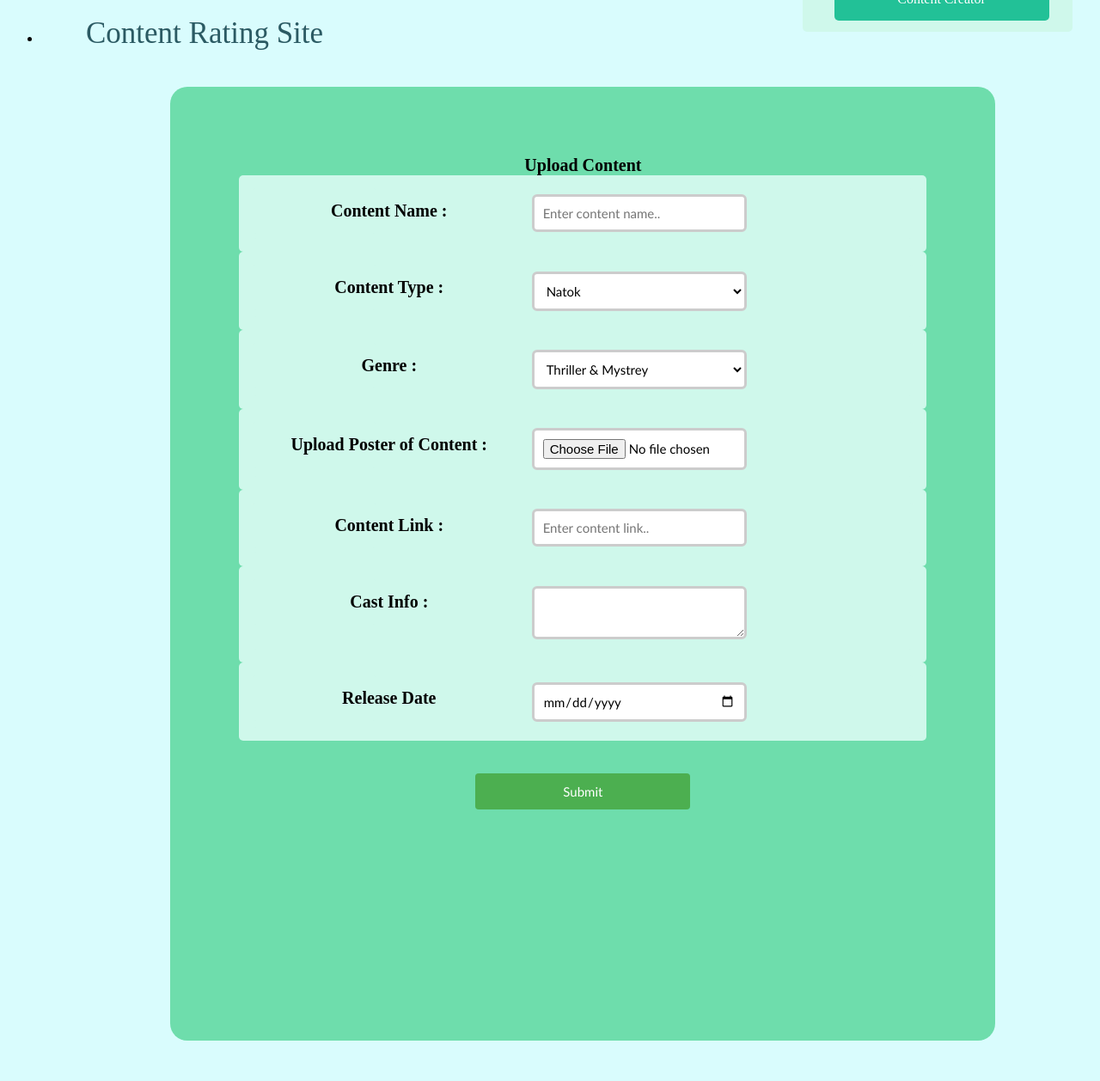
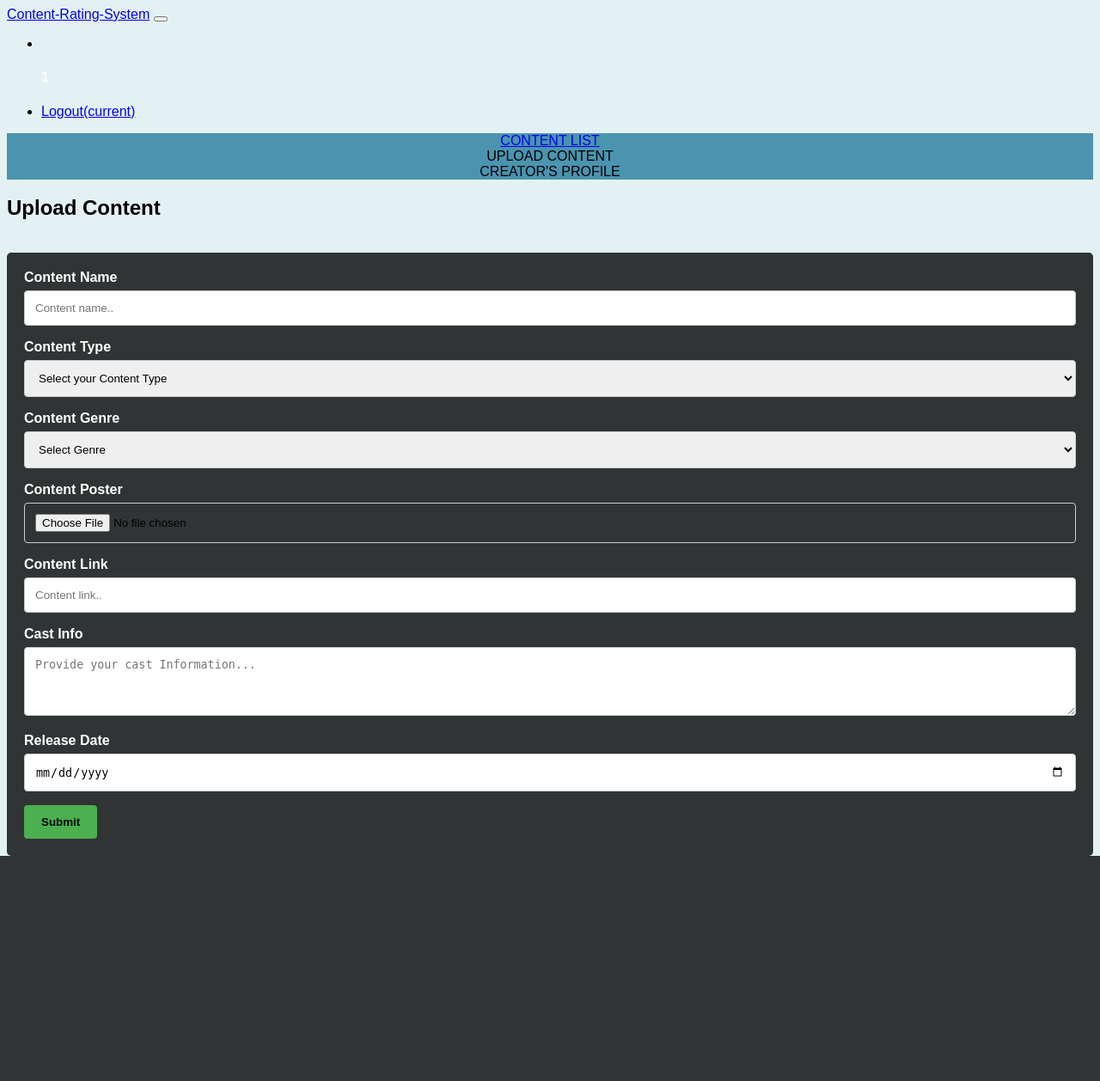
Before and after one commit to ihasidul/Content-Rating-System, a PHP site: template app/views/ContentCreator/UploadContentView.php in a window 1280 px wide; the page is wider, and only the part inside the window is pictured. Shown: that part at 86% size. After the commit the page ends 996 px from the top of that part, so only its background shows below. Run offline with PHP 8.4, Linux system fonts and the light colour scheme; the template is opened without the code that fills it, so the values that code supplies are empty; the visitor is signed in with stand-in values (Sample User, id 1); some libraries are stand-ins or nearby versions.

Commit message:
file thing left

```diff
--- a/app/views/ContentCreator/UploadContentView.php
+++ b/app/views/ContentCreator/UploadContentView.php
@@ -1,336 +1,235 @@
 <!DOCTYPE html>
 <html>
-<link rel="stylesheet" type="text/css" href="uploadcontent.css">
-<meta charset="utf-8">
-<meta name="viewport" content="width=device-width, initial-scale=1">
-<link rel="stylesheet" href="https://cdnjs.cloudflare.com/ajax/libs/font-awesome/4.7.0/css/font-awesome.min.css">
 
-<title>Ulpoad Content</title>
-<script src="validateContent.js"></script>
+<head>
+    <meta http-equiv="Content-type" content="text/html; charset=utf-8">
+    <meta name="viewport" content="width=device-width,initial-scale=1">
+    <title>Upload Content</title>
+    <link rel="stylesheet" type="text/css" href="https://cdn.datatables.net/v/bs4-4.1.1/dt-1.10.21/sp-1.1.0/datatables.min.css" />
+
+    <script src="https://code.jquery.com/jquery-3.5.1.min.js" integrity="sha256-9/aliU8dGd2tb6OSsuzixeV4y/faTqgFtohetphbbj0=" crossorigin="anonymous"></script>
+    <script type="text/javascript" src="https://cdn.datatables.net/v/bs4-4.1.1/dt-1.10.21/sp-1.1.0/datatables.min.js"></script>
+    <!--<script src="../includes/AdminTables.js"></script> -->
+
     <style>
-    body {
-        background-color: #D9FCFD;
-        font-family: Bookman Old Style;
-
+        .back-to-top {
+            cursor: pointer;
+            position: fixed;
+            bottom: 20px;
+            right: 20px;
+            display: none;
         }
 
-
-    li {
-        float: left;
-        padding: 3px;
-        width: 450px;
-
+        html,
+        body {
+            height: 100%;
+            font-family: Arial, Helvetica, sans-serif;
         }
 
+        .dataTables_wrapper .dataTables_filter {
+            float: right;
+            text-align: right;
 
-
-    li a {
-
-        margin: 5% 2%;
-        color: rgb(43, 90, 99);
-        font-size: 35px;
-        width: 600px;
-        font-family: Matura MT Script Capitals;
-        padding: 14px 40px;
-
+            visibility: hidden;
         }
 
-
-
-
-    .cc {
-        width: 450px;
-        float: right;
-        margin: right;
+        * {
+            box-sizing: border-box;
         }
 
-
-
-
-    #rcorners1 {
-        border-radius: 15px;
-        background: #FFFFFF;
-        padding: 15px;
-        width: 180px;
-        height: 15;
-        color: #00767A;
-        font-size: 15px;
+        input[type=text],
+        select,
+        textarea,
+        file {
+            width: 100%;
+            padding: 12px;
+            border: 1px solid #ccc;
+            border-radius: 4px;
+            box-sizing: border-box;
+            margin-top: 6px;
+            margin-bottom: 16px;
+            resize: vertical;
         }
 
-
-    #rcorners3 {
-        margin: 2% 10%;
-        border-radius: 20px;
-        background: #6EDDAC;
-        padding: 80px;
-        width: 800px;
-        height: 950px;
-        font-size: 20px;
-    }
-
-    th {
-        width: 20%;
-    }
-
-    .col-25 {
-        float: left;
-        width: 15%;
-        margin-top: 0px;
-    }
-
-    .row {
-        margin: 0%;
-    }
-
-    label {
-        padding: 15px 10px 10px 5;
-        display: inline-block;
-        width: 250%;
-    }
-
-
-
-    div {
-        border-radius: 5px;
-        background-color: #cff8eb;
-        padding: 15px;
-        float: center;
-
-    }
-
-    table {
-        border-collapse: collapse;
-        width: 150%;
-
-    }
-
-    th {
-        width: 10%;
-    }
-
-    button {
-        margin: 2% 10%;
-        border-radius: 5px;
-        background: aquamarine;
-        font-family: Bookman Old Style;
-        font-size: 16px;
-        text-align: center;
-        padding: 8px;
-        width: 60px;
-    }
-
-    .search {
-        margin: 2% 10%;
-        width: 450px;
-        font-family: Bookman Old Style;
-        font-size: 15px;
-        padding: 9px;
-        text-align: center;
-        border-radius: 10px;
-    }
-
-
-
-    input,
-    textarea,
-    select {
-        font-family: candara;
-
-        font-size: 15px;
-        background-color: white;
-        width: 250px;
-        padding: 10px;
-        border: 3px solid #ccc;
-        border-radius: 6px;
+        .file {
+            width: 100%;
+            padding: 12px;
+            border: 1px solid #ccc;
+            border-radius: 4px;
             box-sizing: border-box;
+            margin-top: 6px;
+            margin-bottom: 16px;
             resize: vertical;
-        margin: -1% 15%;
-
-
         }
 
         input[type=submit] {
             background-color: #4CAF50;
-        color: white;
+            color: black;
             padding: 12px 20px;
             border: none;
             border-radius: 4px;
             cursor: pointer;
+            font-weight: bold;
+        }
+
+        input[type=submit]:hover {
+            background-color: white;
+        }
+
+        .content {
+            border-radius: 5px;
+            background-color: #303435;
+            padding: 20px;
 
         }
 
-
-
-    .dropbtn {
-        background-color: #22C197;
+        label {
             color: white;
-        padding: 16px;
-        font-size: 16px;
-        border: none;
-        cursor: pointer;
-
-
-    }
-
-
-    .dropdown-content {
-        display: none;
-        position: absolute;
-        right: 0;
-        min-width: 160px;
-        box-shadow: 0px 8px 16px 0px rgba(0, 0, 0, 0.2);
-        z-index: 1;
-        border-radius: 15px;
-        background: #1EAC86;
-        margin: -0% 5%;
-
-    }
-
-    .dropdown-content a {
-        color: black;
-        padding: 12px 16px;
-        text-decoration: none;
-        display: block;
-
-    }
-
-    .dropdown {
-        margin: -4.5% 2%;
-        width: 300px;
-        padding: 7px;
-    }
-
-    .dropdown:hover .dropdown-content {
-        display: block;
-    }
-
-    .dropdown:hover .dropbtn {
-        background-color: #23DDAC;
+            font-weight: bold;
         }
     </style>
 
-<body>
-    <ul>
-        <li><a class="active">Content Rating Site</a></li>
+</head>
+
+<body style="background-color:#E4F1F2 ">
+    <header>
+        <nav class="navbar sticky-top navbar-expand-lg navbar navbar-dark bg-dark">
+            <a class="navbar-brand" href="#">Content-Rating-System</a>
+
+            <button class="navbar-toggler" type="button" data-toggle="collapse" data-target="#navbarSupportedContent" aria-controls="navbarSupportedContent" aria-expanded="false" aria-label="Toggle navigation">
+                <span class="navbar-toggler-icon"></span>
+            </button>
+
+            <div class="collapse navbar-collapse" id="navbarSupportedContent">
+                <ul class="navbar-nav mr-auto ml-auto">
+                    <li class="nav-item ml-auto mx-sm-5">
+
+                    </li>
+                </ul>
+                <ul class="navbar-nav ml-auto">
+                    <h4 class="mr-3" style="color: white"><?php echo $_SESSION["id"]; ?></h4>
+                    <li class="nav-item active">
+                        <a class="btn btn-primary mr-3" href="../LoginController/logout">Logout<span class="sr-only">(current)</span></a>
+                    </li>
+                </ul>
+            </div>
+        </nav>
+    </header>
+
+    <div class="h-100">
+        <!-- <a href="../LoginController/loadSignUp" class="btn btn-primary">Sign Up Page</a> -->
+        <div class="row h-100">
+            <div class=" row h-100 ml-3 mr-2 col-md-2  mt-0" style="background-color: #4B94AF;">
+                <div class="row " id="totalUserData">
+
+                </div>
+
+                <div class="col " align="center">
+                    <a name="content_table_div" href="../ContentCreatorController/index" class="m-3 p-2 btn btn-block btn-light">CONTENT LIST</a><br>
+                    <a name="uploadcontent.php" ref="../ContentCreatorController/contentUploadLoader" class="m-3 p-2 btn btn-block btn-light">UPLOAD CONTENT</a><br>
+                    <a name="profile" class="m-3 p-2 btn btn-block btn-light">CREATOR'S PROFILE</a><br>
+                </div>
+            </div>
+            <div class="mr-auto ml-2 col-md-8">
+
+                <div>
+                    <h2 class="display-6">Upload Content</h2><br>
+                </div>
 
 
-        <div class="dropdown" style="float:right;">
+                <div class="content">
+                    <form name="content" action="ContentCreatorController/uploadContent" onsubmit="return validateContent()" method="post">
+                        <input type="hidden" name="ccName" value="<?php echo $_SESSION['id']; ?>">
+                        <label for="name">Content Name</label>
+                        <input type="text" id="name" name="name" placeholder="Content name..">
 
-            <button style="width:250px;" class="dropbtn">Content Creator</button>
+                        <label for="lname">Content Type</label>
 
-            <div class="dropdown-content">
-                <a href="upload_content.php" id="rcorners1">Upload Content</a> <br>
-                <a href="#" id="rcorners1">Content List</a><br>
-                <a href="Creatorprofile.php" id="rcorners1">Profile</a><br>
-                <a href="#" id="rcorners1">Log Out</a><br>
+                        <select id="type" name="type">
+                            <option selected disabled>Select your Content Type</option>
+                            <option value="Movie">Movie</option>
+                            <option value="Natok">Natok</option>
+                            <option value="Video content">Video Content</option>
+                            <option value="Tv series">Tv Series</option>
+                        </select>
+
+                        <label for="genre">Content Genre</label>
+                        <select id="genre" name="genre">
+                            <option selected disabled>Select Genre</option>
+                            <option value="Romance">Romance</option>
+                            <option value="Drama">Drame</option>
+                            <option value="Crime">Crime </option>
+                            <option value="Action">Action</option>
+                            <option value="Thriller">Triller</option>
+                            <option value="Comdey">Comdey</option>
+                        </select>
+
+                        <label for="image">Content Poster</label>
+                        <input type="file" class="file" id="poster" name="poster">
+
+
+                        <label>Content Link</label>
+                        <input type="text" id="link" name="link" placeholder="Content link..">
+
+
+                        <label>Cast Info</label>
+                        <textarea id="cast" name="cast" placeholder="Provide your cast Information..." style="height:80px"></textarea>
+
+                        <label>Release Date</label>
+                        <input type="date" id="date" name="date" class="file">
+
+
+                        <input type="submit" value="Submit">
+                    </form>
                 </div>
             </div>
 
-    </ul>
+</body>
+<script>
+    function validateContent() {
+        var contentName = document.content.name.value;
+        var contentType = document.content.type.value;
 
-    <table>
+        var contentGenre = document.content.genre.value;
+        var contentPoster = document.content.poster.value;
+        var contentLink = document.content.link.value;
+        var contentCast = document.content.cast.value;
+        var contentDate = document.content.date.value;
 
+        if (contentName == "") {
+            alert("Fill up All the Filde");
+            document.content.name.focus();
+            return false;
+        } else if (contentType == "") {
+            alert("Please pick a Type");
+            document.content.type.focus();
+            return false;
+        } else if (contentGenre == "") {
+            alert("Please pick a Genre");
+            document.content.genre.focus();
+            return false;
+        } else if (contentPoster == "") {
+            alert("Fill up All the Filde");
+            document.content.ImageToUpload.focus();
+            return false;
+        } else if (contentLink == "") {
+            alert("Fill up All the Filde");
+            document.content.link.focus();
+            return false;
+        } else if (contentCast == "") {
+            alert("Fill up All the Filde");
+            document.content.cast.focus();
+            return false;
+        } else if (contentDate == "") {
+            alert("Fill up All the Filde");
+            document.content.date.focus();
+            return false;
+        } else {
+            alert("Validation is Successfull")
+            return true;
+        }
 
-        <tr>
-            <th>
-
-
-                <div style="font-size:20px;" id="rcorners3">
-                    Upload Content
-                    <form name="content" action="upload.js" onsubmit="return validateContent()">
-
-
-                        <div class="row">
-                            <div class="col-25">
-                                <label>Content Name : </label>
-                            </div>
-                            <div class="col-75">
-                                <input type="text" id="fname" name="name" placeholder="Enter content name..">
-                            </div>
-                        </div>
-
-
-                        <div class="row">
-                            <div class="col-25">
-                                <label>Content Type : </label>
-                            </div>
-                            <div class="col-75">
-                                <select name="type">
-                                    <option value="Natok">Natok</option>
-                                    <option value="Cinema">Cinema</option>
-                                    <option value="Tvseries">Tv Series</option>
-                                    <option value="shortf">Short Flim</option>
-                                </select>
-                            </div>
-                        </div>
-
-                        <div class="row">
-                            <div class="col-25">
-                                <label>Genre : </label>
-                            </div>
-                            <div class="col-75">
-                                <select name="genre">
-                                    <option value="Thriller">Thriller & Mystrey </option>
-                                    <option value="Action ">Action & Crime </option>
-                                    <option value="Comedy">Comedy</option>
-                                    <option value="Animation">Animation</option>
-                                    <option value="Romance">Romance</option>
-                                    <option value="Horror">Horror</option>
-                                    <option value="War">War</option>
-                                </select>
-                            </div>
-                        </div>
-
-
-                        <div class="row">
-                            <div class="col-25">
-                                <label>Upload Poster of Content : </label>
-                            </div>
-                            <div class="col-75">
-                                <input type="file" name="ImageToUpload" id="ImageToUpload">
-                            </div>
-                        </div>
-
-                        <div class="row">
-                            <div class="col-25">
-                                <label for="link">Content Link : </label>
-                            </div>
-                            <div class="col-75">
-                                <input type="text" id="flink" name="link" placeholder="Enter content link..">
-                            </div>
-                        </div>
-
-                        <div class="row">
-                            <div class="col-25">
-                                <label for="Cast">Cast Info : </label>
-                            </div>
-                            <div class="col-75">
-                                <textarea name="cast" rows="2" cols="20"> </textarea>
-                            </div>
-                        </div>
-
-
-                        <div class="row">
-                            <div class="col-25">
-                                <label for="fdate">Release Date</label>
-                            </div>
-                            <div class="col-75">
-                                <input type="date" id="fdate" name="date" placeholder="Enter release date..">
-                            </div>
-                        </div>
-
-                        <br><br>
-                        <input type="submit" value="Submit">
-                        <br><br>
-            </th>
-        </tr>
-        </form>
-        </div>
-        </div>
-        </td>
-        </tr>
-    </table>
-
-</body>
+    }
+</script>
 
 </html>
```
Also changed, not shown: app/controllers/ContentCreatorController.php (+24 -0 lines), app/views/ContentCreator/ContentCreatorView.php (+4 -4 lines). Lines whose indentation alone changed are shown as unchanged.
